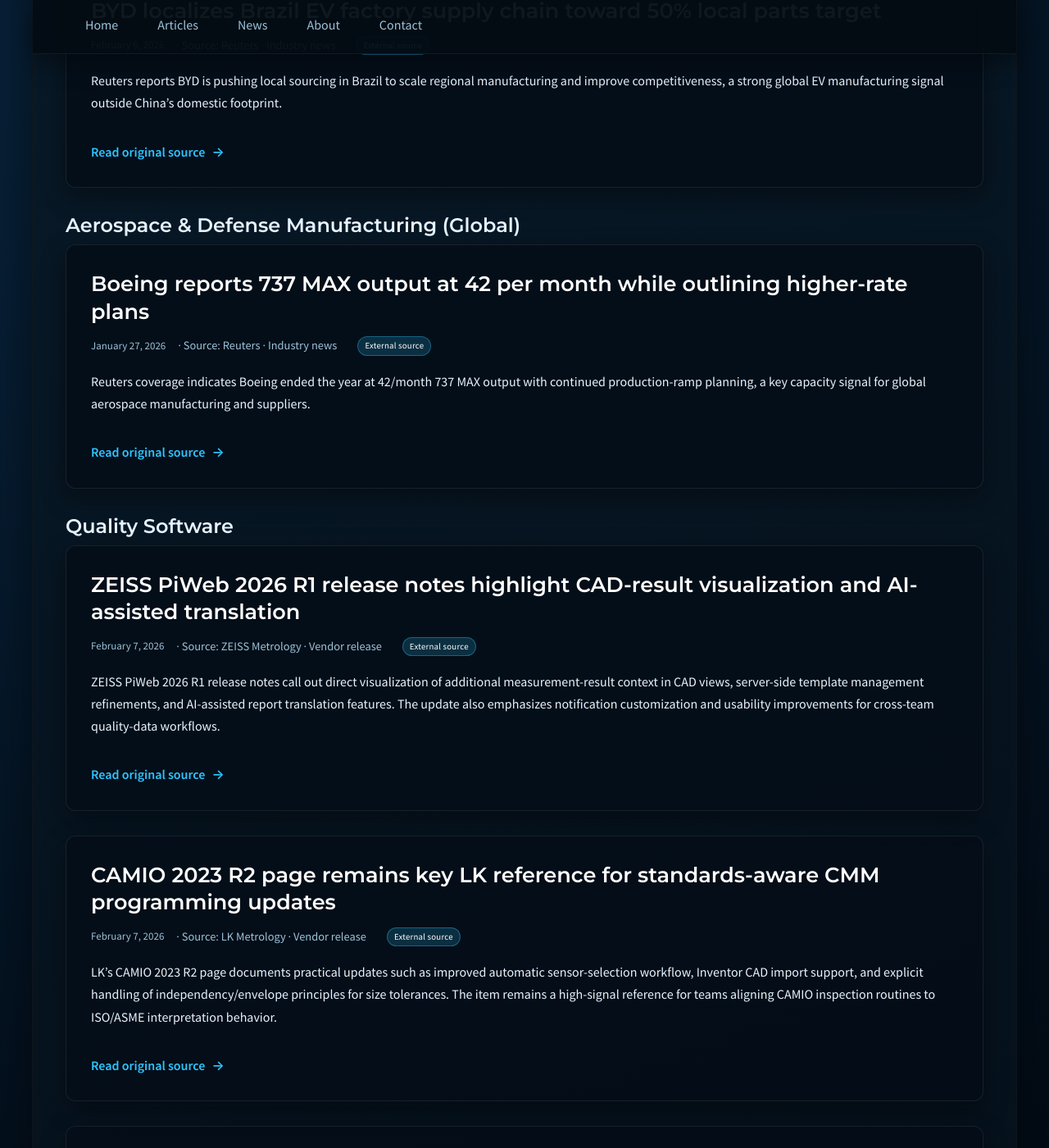
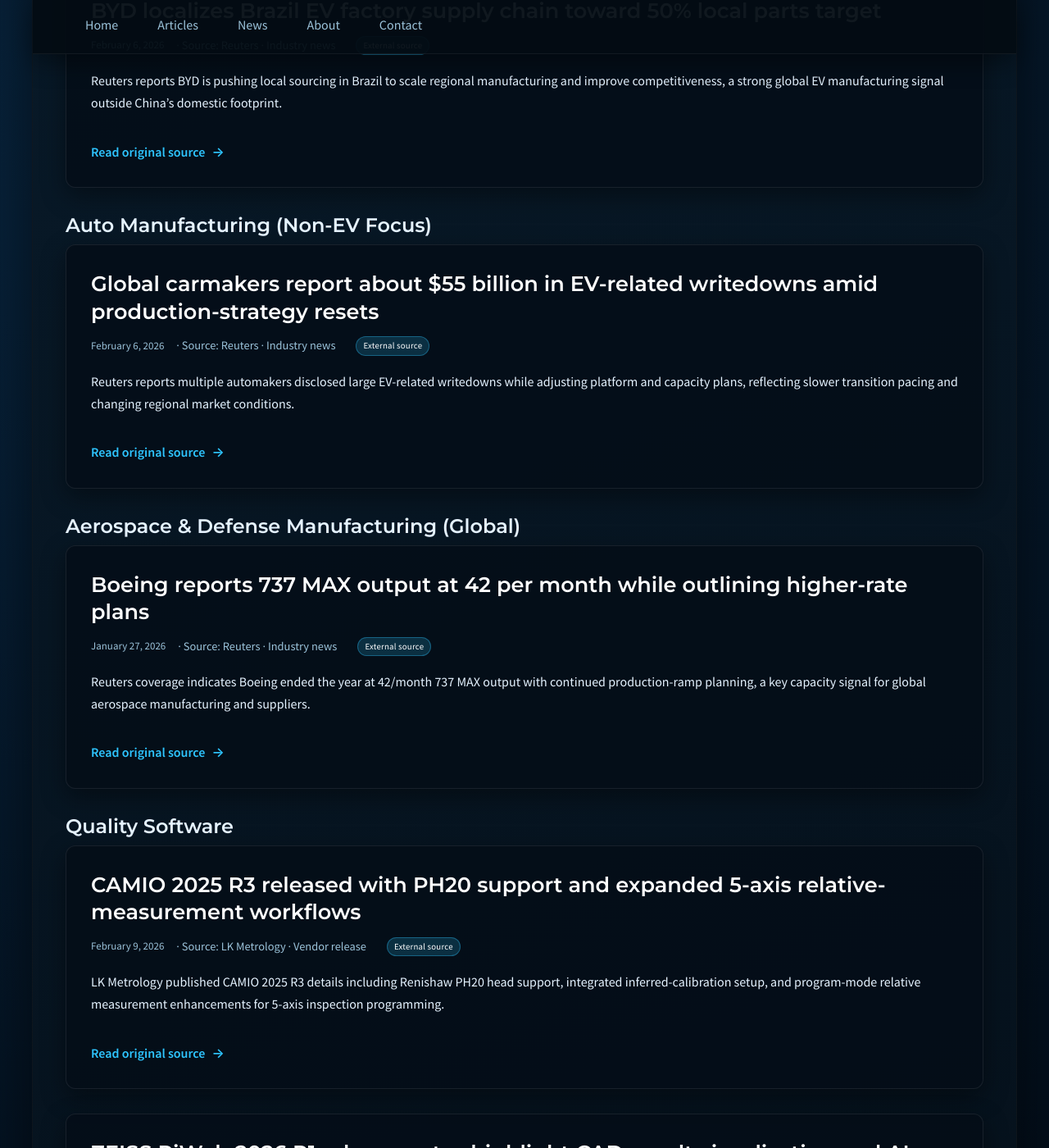
Before and after one commit to JohnForeman/MetrologyCentral, a Jekyll site: the page built from news.md, in a window 1280 px wide and 1400 px high, scrolled down 743 px. Shown: the whole window at 82% size. Built offline with Jekyll 4.4.1, drawn with Linux system fonts in a browser that asks for light colours; some of the changed text lies outside the part shown.

Commit message:
Update news feed with CAMIO 2025 R3 and latest auto manufacturing item

```diff
--- a/_data/news.yml
+++ b/_data/news.yml
@@ -1,18 +1,10 @@
-- date: 2026-01-30
-  title: PC-DMIS 2026.1 Technical Preview enrollment opened
-  source: Hexagon Nexus Community
-  sector: quality_software
-  kind: vendor_release
-  summary: Hexagon opened early sign-up for the PC-DMIS 2026.1 Technical Preview, signaling an upcoming pre-release cycle for validation and feedback before general availability. This is a useful early indicator for teams that want to regression-test routines before production rollout.
-  url: https://nexus.hexagon.com/community/public/pc-dmis/b/news-and-announcements/posts/pc-dmis-2026-1-technical-preview-coming-soon
-
-- date: 2026-02-07
-  title: CAMIO 2023 R2 page remains key LK reference for standards-aware CMM programming updates
+- date: 2026-02-09
+  title: CAMIO 2025 R3 released with PH20 support and expanded 5-axis relative-measurement workflows
   source: LK Metrology
   sector: quality_software
   kind: vendor_release
-  summary: LK’s CAMIO 2023 R2 page documents practical updates such as improved automatic sensor-selection workflow, Inventor CAD import support, and explicit handling of independency/envelope principles for size tolerances. The item remains a high-signal reference for teams aligning CAMIO inspection routines to ISO/ASME interpretation behavior.
-  url: https://www.lkmetrology.com/products/software/camio-2023-r2/
+  summary: LK Metrology published CAMIO 2025 R3 details including Renishaw PH20 head support, integrated inferred-calibration setup, and program-mode relative measurement enhancements for 5-axis inspection programming.
+  url: https://www.lkmetrology.com/us/story/camio2025r3/
 
 - date: 2026-02-07
   title: ZEISS PiWeb 2026 R1 release notes highlight CAD-result visualization and AI-assisted translation
@@ -30,16 +22,8 @@
   summary: LK announced MAXIMA and MAXIMA R bridge CMM ranges targeting large, heavy components, with stated measurement volumes from 12 m³ to 72 m³ and probe-head readiness spanning PH10MQ, REVO2, and SP80 configurations. The twin-rail variant is positioned for floor-level loading and automated transfer integration in heavy-industry workflows.
   url: https://www.lkmetrology.com/news/large-volume-cmm-new-maxima-table-and-twin-rail-version-available/
 
-- date: 2026-02-05
-  title: Hexagon case study on unifying CAD/CAM workflows for precision mouldmaking
-  source: Hexagon Manufacturing Intelligence Blog
-  sector: quality_software
-  kind: case_study
-  summary: A new Hexagon case study describes workflow consolidation around WORKNC, ESPRIT EDGE, and VISI to reduce CAD/CAM fragmentation and improve digital continuity between design and manufacturing. The report highlights practical effects on programming reliability, quotation speed, and shop-floor communication in a high-precision mouldmaking environment.
-  url: https://blog.manufacturing.hexagon.com/advanced-manufacturing/cam-software/from-fragmented-workflows-to-unified-precision-in-mouldmaking/
-
 - date: 2026-02-07
-  title: "ASME Y14.49 Part 3: article details functional-surface filtering strategy for large plate flatness control"
+  title: ASME Y14.49 Part 3 article details functional-surface filtering strategy for large plate flatness control
   source: Digital Metrology (Surface Matters blog)
   sector: scientific_metrology
   kind: standards_method
@@ -54,6 +38,38 @@
   summary: Reuters reports BYD is pushing local sourcing in Brazil to scale regional manufacturing and improve competitiveness, a strong global EV manufacturing signal outside China’s domestic footprint.
   url: https://www.reuters.com/sustainability/sustainable-finance-reporting/byd-shifts-local-parts-brazil-factory-bid-market-leadership-2026-02-05/
 
+- date: 2026-02-06
+  title: Global carmakers report about $55 billion in EV-related writedowns amid production-strategy resets
+  source: Reuters
+  sector: auto_manufacturing
+  kind: industry_news
+  summary: Reuters reports multiple automakers disclosed large EV-related writedowns while adjusting platform and capacity plans, reflecting slower transition pacing and changing regional market conditions.
+  url: https://www.reuters.com/business/autos-transportation/global-carmakers-book-55-billion-hit-ev-rollback-2026-02-06/
+
+- date: 2026-02-05
+  title: Hexagon case study on unifying CAD/CAM workflows for precision mouldmaking
+  source: Hexagon Manufacturing Intelligence Blog
+  sector: quality_software
+  kind: case_study
+  summary: A new Hexagon case study describes workflow consolidation around WORKNC, ESPRIT EDGE, and VISI to reduce CAD/CAM fragmentation and improve digital continuity between design and manufacturing. The report highlights practical effects on programming reliability, quotation speed, and shop-floor communication in a high-precision mouldmaking environment.
+  url: https://blog.manufacturing.hexagon.com/advanced-manufacturing/cam-software/from-fragmented-workflows-to-unified-precision-in-mouldmaking/
+
+- date: 2026-01-30
+  title: PC-DMIS 2026.1 Technical Preview enrollment opened
+  source: Hexagon Nexus Community
+  sector: quality_software
+  kind: vendor_release
+  summary: Hexagon opened early sign-up for the PC-DMIS 2026.1 Technical Preview, signaling an upcoming pre-release cycle for validation and feedback before general availability. This is a useful early indicator for teams that want to regression-test routines before production rollout.
+  url: https://nexus.hexagon.com/community/public/pc-dmis/b/news-and-announcements/posts/pc-dmis-2026-1-technical-preview-coming-soon
+
+- date: 2026-01-27
+  title: Boeing reports 737 MAX output at 42 per month while outlining higher-rate plans
+  source: Reuters
+  sector: aerospace_defense_manufacturing
+  kind: industry_news
+  summary: Reuters coverage indicates Boeing ended the year at 42/month 737 MAX output with continued production-ramp planning, a key capacity signal for global aerospace manufacturing and suppliers.
+  url: https://www.reuters.com/business/aerospace-defense/boeing-reports-fourth-quarter-profit-2026-01-27/
+
 - date: 2025-12-16
   title: Tesla ramps battery-cell investment at German gigafactory
   source: Reuters
@@ -62,13 +78,13 @@
   summary: Reuters reports Tesla is expanding battery-cell investment in Germany, highlighting a process-level manufacturing move with implications for EV localization and capacity planning in Europe.
   url: https://www.reuters.com/business/autos-transportation/tesla-ramps-up-battery-cell-investments-german-gigafactory-2025-12-16/
 
-- date: 2025-09-16
-  title: Rivian breaks ground on Georgia plant to scale next-generation EV manufacturing
-  source: Rivian Newsroom
-  sector: ev_manufacturing
-  kind: press_release
-  summary: Rivian announced its Georgia plant kickoff with construction starting in 2026 and future R2/R3 production plans, offering a direct read on U.S. EV manufacturing capacity expansion.
-  url: https://rivian.com/newsroom/article/rivian-holds-kickoff-ceremony-for-georgia-plant-accelerating-american-manufacturing-growth
+- date: 2025-11-06
+  title: Nissan case study highlights production-scale metrology integration
+  source: Renishaw
+  sector: auto_manufacturing
+  kind: case_study
+  summary: Renishaw’s Nissan case study provides a practical view of production metrology deployment decisions at automotive scale, including process integration and throughput-focused quality control.
+  url: https://www.renishaw.com/en/news--6854
 
 - date: 2025-10-27
   title: Airbus adjusts A220 output timing while targeting 2026 production milestones
@@ -78,18 +94,10 @@
   summary: Reuters reports Airbus delayed part of A220 output, tightening the path to planned 2026 rate milestones and underscoring ongoing aerospace supply-chain constraints.
   url: https://www.reuters.com/business/aerospace-defense/airbus-delays-some-a220-output-narrowing-window-reach-2026-target-2025-10-27/
 
-- date: 2026-01-27
-  title: Boeing reports 737 MAX output at 42 per month while outlining higher-rate plans
-  source: Reuters
-  sector: aerospace_defense_manufacturing
-  kind: industry_news
-  summary: Reuters coverage indicates Boeing ended the year at 42/month 737 MAX output with continued production-ramp planning, a key capacity signal for global aerospace manufacturing and suppliers.
-  url: https://www.reuters.com/business/aerospace-defense/boeing-reports-fourth-quarter-profit-2026-01-27/
-
-- date: 2025-11-06
-  title: Nissan case study highlights production-scale metrology integration
-  source: Renishaw
-  sector: auto_manufacturing
-  kind: case_study
-  summary: Renishaw’s Nissan case study provides a practical view of production metrology deployment decisions at automotive scale, including process integration and throughput-focused quality control.
-  url: https://www.renishaw.com/en/news--6854
+- date: 2025-09-16
+  title: Rivian breaks ground on Georgia plant to scale next-generation EV manufacturing
+  source: Rivian Newsroom
+  sector: ev_manufacturing
+  kind: press_release
+  summary: Rivian announced its Georgia plant kickoff with construction starting in 2026 and future R2/R3 production plans, offering a direct read on U.S. EV manufacturing capacity expansion.
+  url: https://rivian.com/newsroom/article/rivian-holds-kickoff-ceremony-for-georgia-plant-accelerating-american-manufacturing-growth
```
